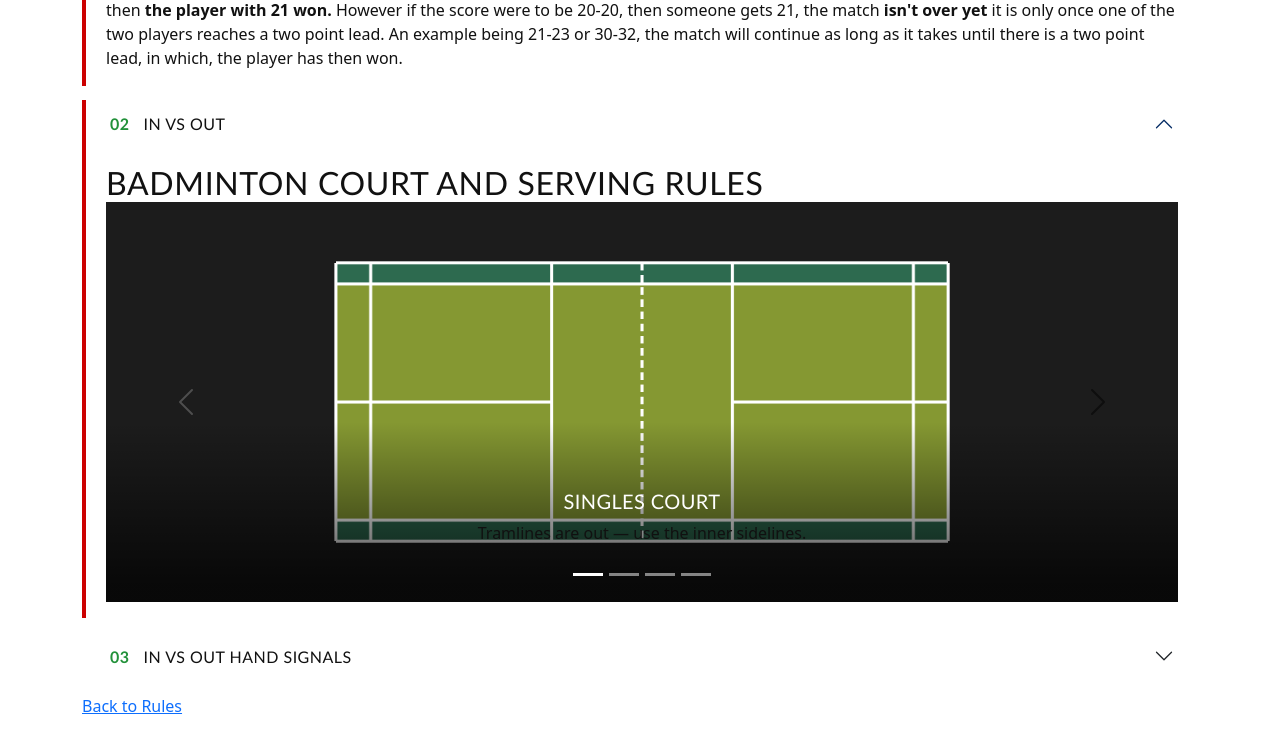
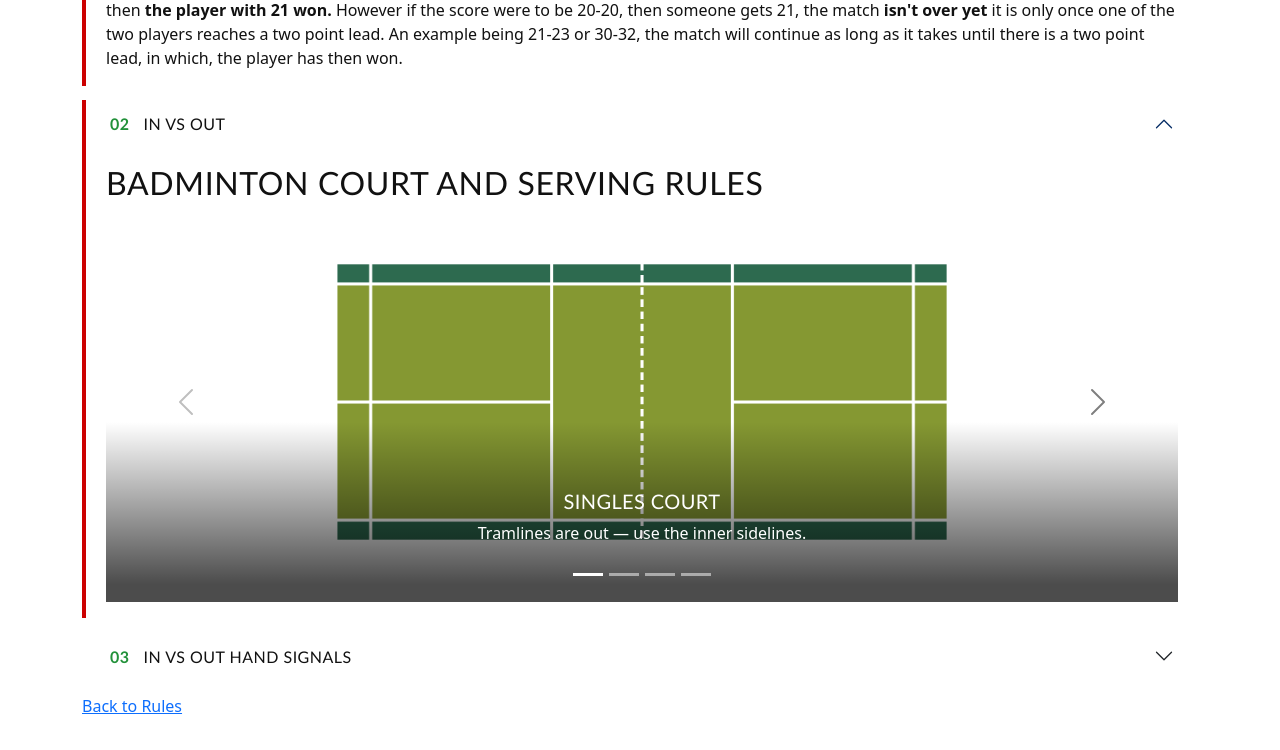
Before and after one commit to CarlySo132/L3-Computer-Science-Project, a Flask app: page /badminton in a window 1280 px wide, after a click on "IN VS OUT". Shown: the part 260-1010 px from the top of the page. Run offline with Flask 3, Linux system fonts and the light colour scheme.

Commit message:
Accordian final completed

```diff
--- a/templates/badminton.html
+++ b/templates/badminton.html
@@ -10,7 +10,24 @@
     #carouselSignals .carousel-item img,
     #carouselExampleCaptions .carousel-item img {
       object-fit: contain;
-      background-color: var(--surface);
+      background-color: #ffffff;
+    }
+
+    #carouselSignals .carousel-item,
+    #carouselExampleCaptions .carousel-item {
+      background-color: #ffffff;
+    }
+
+    #carouselSignals .carousel-caption,
+    #carouselExampleCaptions .carousel-caption {
+      color: #ffffff;
+    }
+
+    #carouselSignals .carousel-caption h5,
+    #carouselExampleCaptions .carousel-caption h5,
+    #carouselSignals .carousel-caption p,
+    #carouselExampleCaptions .carousel-caption p {
+      color: #ffffff;
     }
 
     .accordion-v2 {
```
